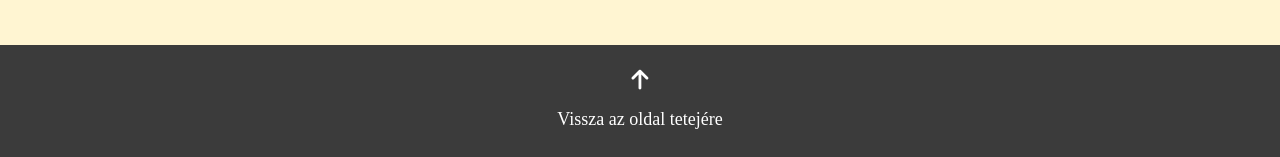
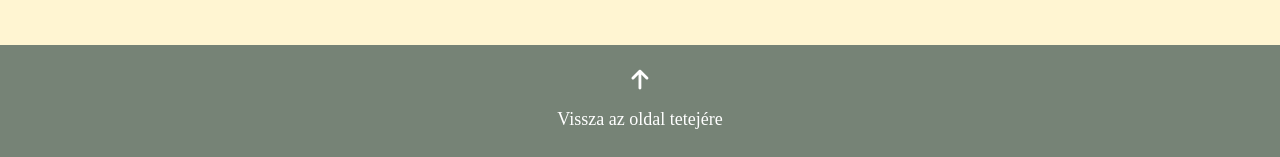
Before and after one commit to drviktorolah/drviktorolah.github.io, a plain HTML site: page index.html in a window 1280 px wide. Shown: the part 3144-3301 px from the top of the page. Drawn offline with nearby package versions, Linux system fonts and the light colour scheme.

Commit message:
footer color change

```diff
--- a/css/own_style.css
+++ b/css/own_style.css
@@ -27,7 +27,7 @@ BEtűszín: fekete
 Viktor
 Betűtípus: Times new roman, fekete
 */
-header {
+header, footer {
     background: #768376;
 }
 header > div.main-menu {
```
